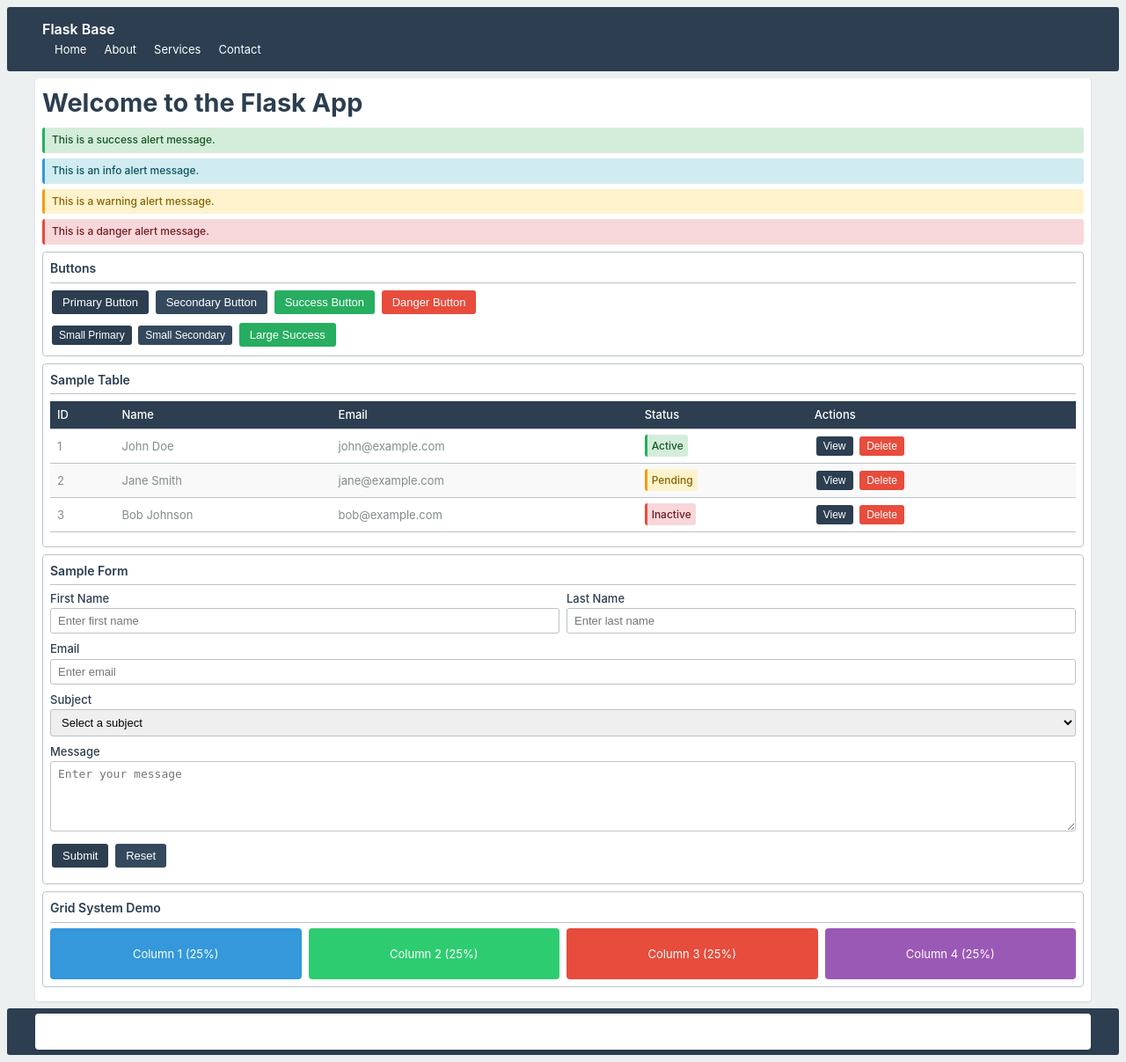
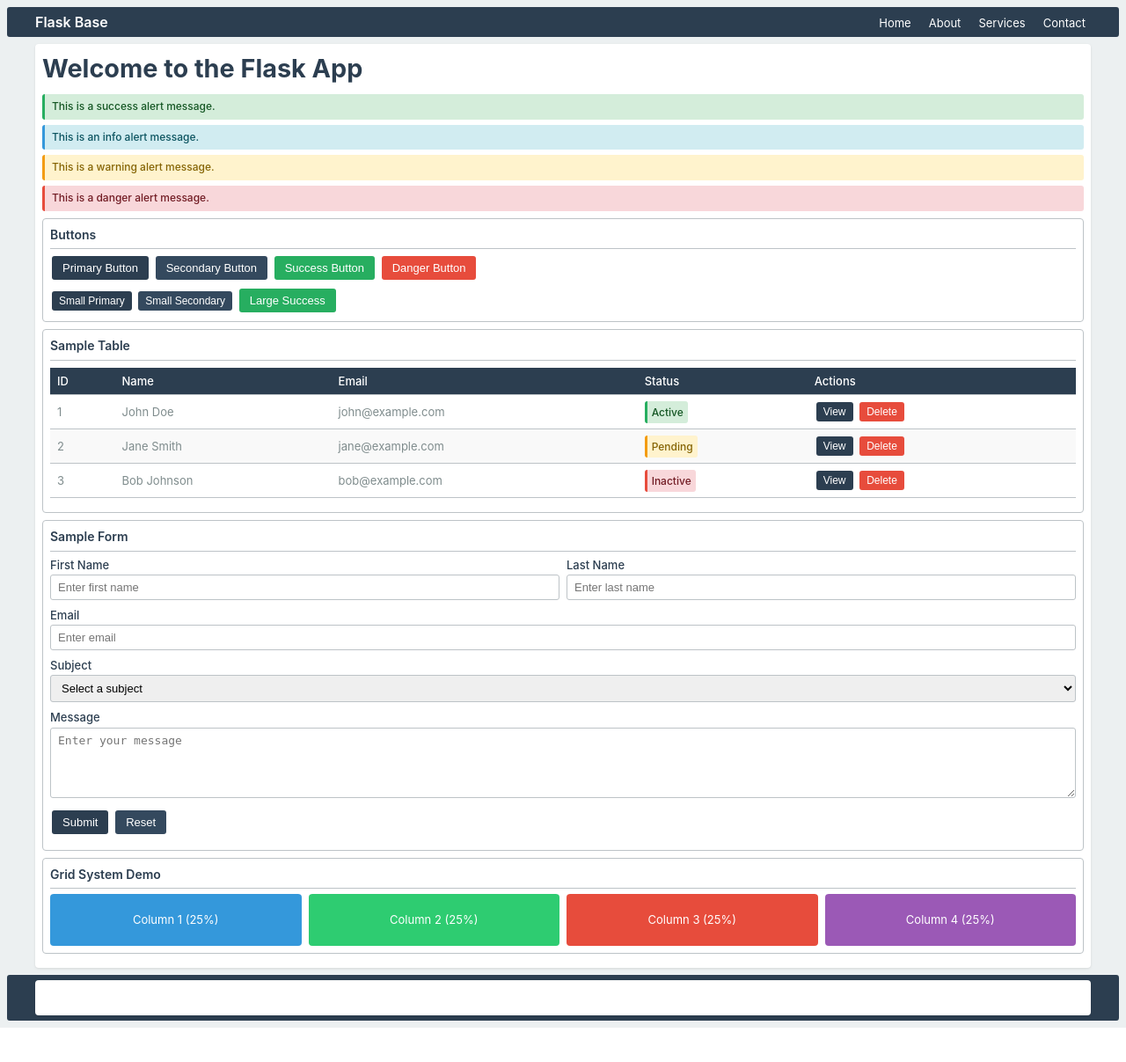
Before and after one commit to bsnellen/Coding_Base, a Flask app: page / in a window 1280 px wide. Shown: the whole page at 88% size. After the commit the page ends 1168 px from the top, so only its background shows below. Run offline with Flask 3, Linux system fonts and the light colour scheme.

Commit message:
Fix navbar structure: use navbar-container instead of container to avoid background conflict
Co-authored-by: bsnellen <bsnellen@users.noreply.github.com>

```diff
--- a/static/css/style.css
+++ b/static/css/style.css
@@ -168,17 +168,21 @@ a:hover { color: var(--secondary); }
     border-radius: 3px;
 }
 
-.navbar .container {
-    background: transparent !important;
-    box-shadow: none !important;
+.navbar-container {
+    max-width: 1200px;
+    margin: 0 auto;
+    display: flex;
+    justify-content: space-between;
+    align-items: center;
 }
 
 .navbar-brand {
     font-size: 16px;
     font-weight: 600;
     color: white !important;
+    text-decoration: none;
 }
-.navbar-nav { display: flex; list-style: none; }
+.navbar-nav { display: flex; list-style: none; margin: 0; padding: 0; }
 .navbar-nav li { margin-left: 8px; }
 .navbar-nav a {
     color: white !important;
--- a/templates/index.html
+++ b/templates/index.html
@@ -9,8 +9,8 @@
 <body>
     <!-- Navbar -->
     <nav class="navbar">
-        <div class="container">
-            <span class="navbar-brand">Flask Base</span>
+        <div class="navbar-container">
+            <a href="/" class="navbar-brand">Flask Base</a>
             <ul class="navbar-nav">
                 <li><a href="#">Home</a></li>
                 <li><a href="#">About</a></li>
```
